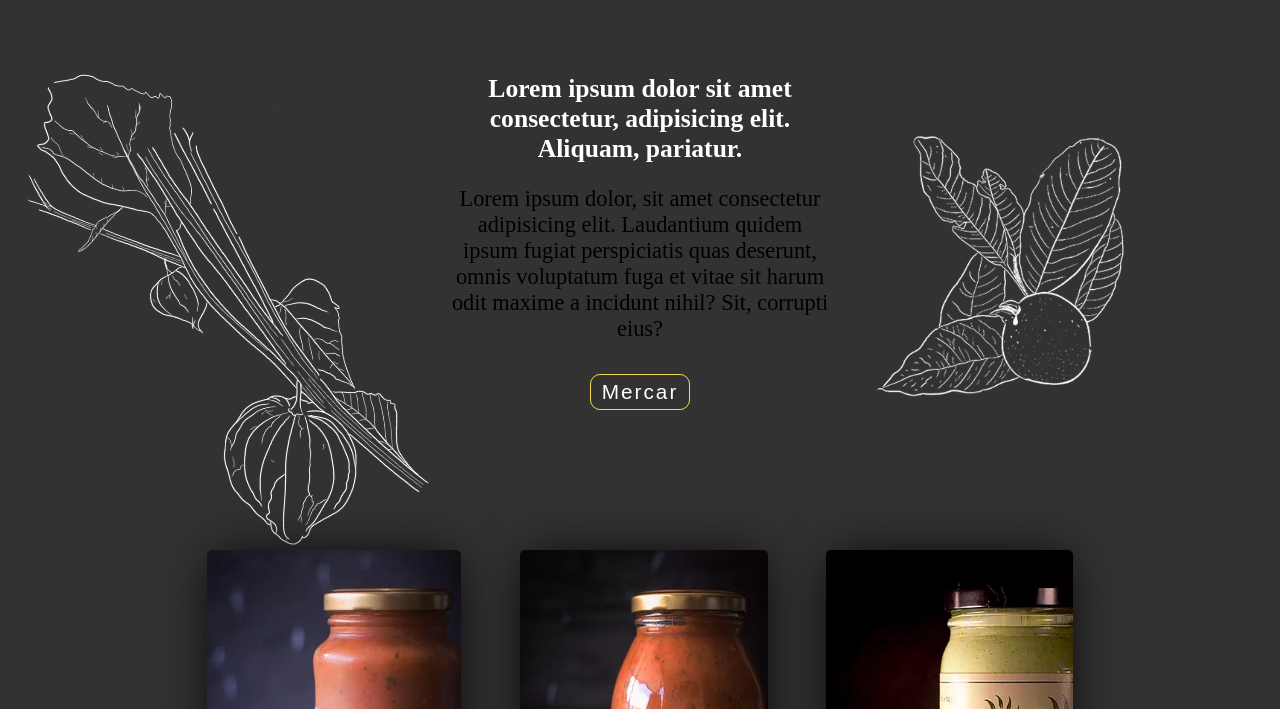
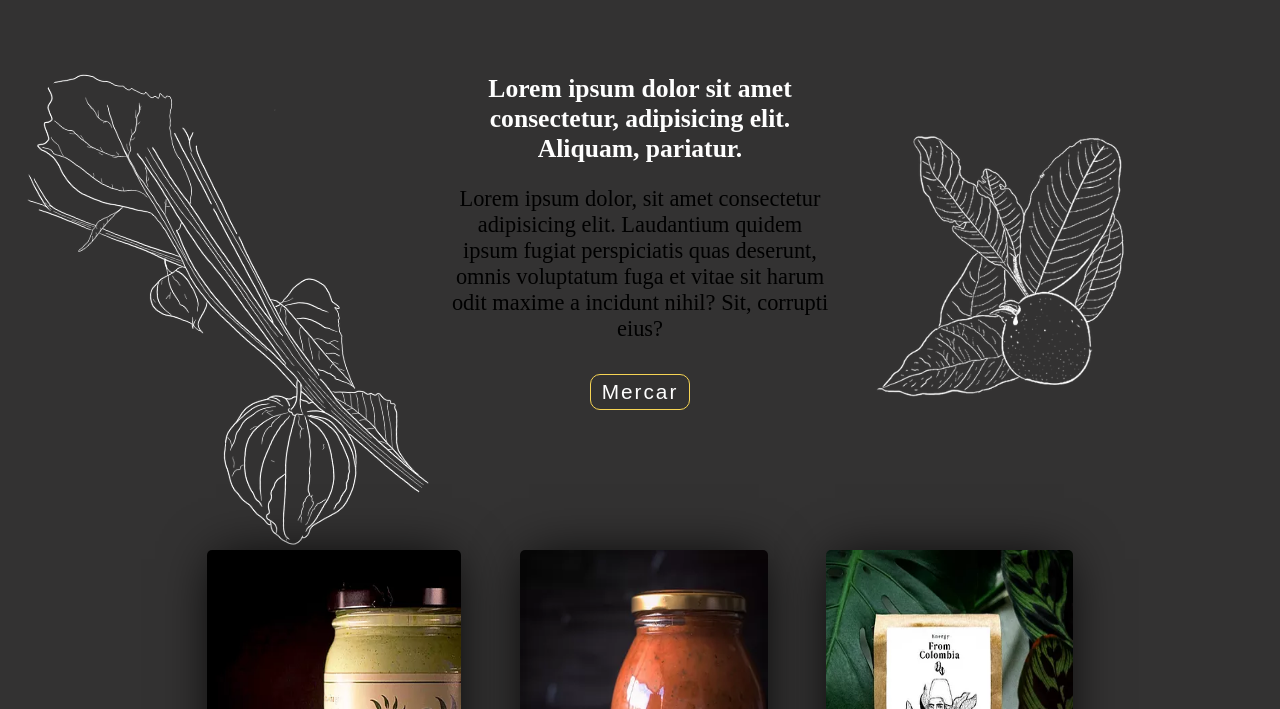
Before and after one commit to HenryDelaossa/ecas, a website: page index.html in a window 1280 px wide. Both pictures are taken after a click on the button "Mercar". Shown: the part 91-800 px from the top of the page. Drawn offline with nearby package versions, Linux system fonts and the light colour scheme.

Commit message:
little changes

```diff
--- a/js/efectfContProduct.js
+++ b/js/efectfContProduct.js
@@ -19,8 +19,7 @@ function effectCarImg(numeroclass) {
     $(".buttonImgCarAdd"+numeroclass).mouseout(()=>{$(".textAgregar"+numeroclass).hide();
 })
 }
-
-
+// function for money format
 function formatCurrency (locales, currency, fractionDigits, number) {
     var formatted = new Intl.NumberFormat(locales, {
     style: 'currency',
--- a/js/index.js
+++ b/js/index.js
@@ -5,10 +5,11 @@ $("#btnMercar").click(()=> {
 $.getJSON(jsonProducts, function(respuesta, estado) {
     if(estado === "success") {
         let datos = respuesta
+
         for(const dato of datos) {
             f++
             $("#contFatherBoxProduct").append(
-        `<div class="divFather" id="divFather">
+        `<div class="divFather" id="divFather${f}" style="grid-area:div${f}">
             <img class="imgProduct${f} imageOfProduct" src="${dato.img}">
             <h3 class="nameProduct"> ${dato.description}</h3>
             <b class="priceProduct"> ${formatCurrency("es-Co", "COP", 0, dato.price)}</b>
@@ -22,7 +23,7 @@ $.getJSON(jsonProducts, function(respuesta, estado) {
             </div>
         </div>`);
             // estilos en general divFather
-            $(".divFather").css({"text-align": "center", width: "90%", margin: "0 auto", position: "relative", "margin-bottom": "10px"});
+            $(".divFather").css({"text-align": "center", "width": "90%", "margin": "0 auto", "margin-bottom": "20px","position": "relative"});
             // estilos en general priceProduct
             $(".priceProduct").css({color: "#f6d454"});
             // estilos en general divcontenedor de texto agregar (le doy una altura para mas adelante al hacer hover no se des-ubiquen los divs inferiones)
@@ -56,6 +57,7 @@ $.getJSON(jsonProducts, function(respuesta, estado) {
             //
             $(".buttonImgCarAdd1").hover (()=> {effectCarImg(1)});$(".buttonImgCarAdd2").hover (()=> {effectCarImg(2)});$(".buttonImgCarAdd3").hover (()=> {effectCarImg(3)});$(".buttonImgCarAdd4").hover (()=> {effectCarImg(4)});$(".buttonImgCarAdd5").hover (()=> {effectCarImg(5)});$(".buttonImgCarAdd6").hover (()=> {effectCarImg(6)});$(".buttonImgCarAdd7").hover (()=> {effectCarImg(7)});$(".buttonImgCarAdd8").hover (()=> {effectCarImg(8)});$(".buttonImgCarAdd9").hover (()=> {effectCarImg(9)});$(".buttonImgCarAdd10").hover (()=> {effectCarImg(10)});$(".buttonImgCarAdd11").hover (()=> {effectCarImg(11)});$(".buttonImgCarAdd12").hover (()=> {effectCarImg(12)});$(".buttonImgCarAdd13").hover (()=> {effectCarImg(13)});;
         }
+        $("#divFather13").css({width: "30%"})
         const buttonImgCarAdd = document.querySelectorAll(".buttonImgAdd")
             buttonImgCarAdd.forEach((buttonImgcar) => {
             buttonImgcar.addEventListener("click", ()=> {
--- a/scss/_sectionTwoIndex.scss
+++ b/scss/_sectionTwoIndex.scss
@@ -2,7 +2,7 @@
   .sectionTwoIndex {
     .contFatherBoxProduct {
       display: grid;
-      grid-template-areas: "div1 div2 div3" "div4 div5 div6" "div7 div8 div9" "div10 div11 div12";
+      grid-template-areas: "div3 div2 div12" "div4 div5 div6" "div7 div8 div9" "div10 div11 div1" "div13 div13 div13";
       grid-row-gap: 1rem;
       grid-template-columns: auto;
       grid-template-rows: auto;
```
Also changed, not shown: css/style.css.
